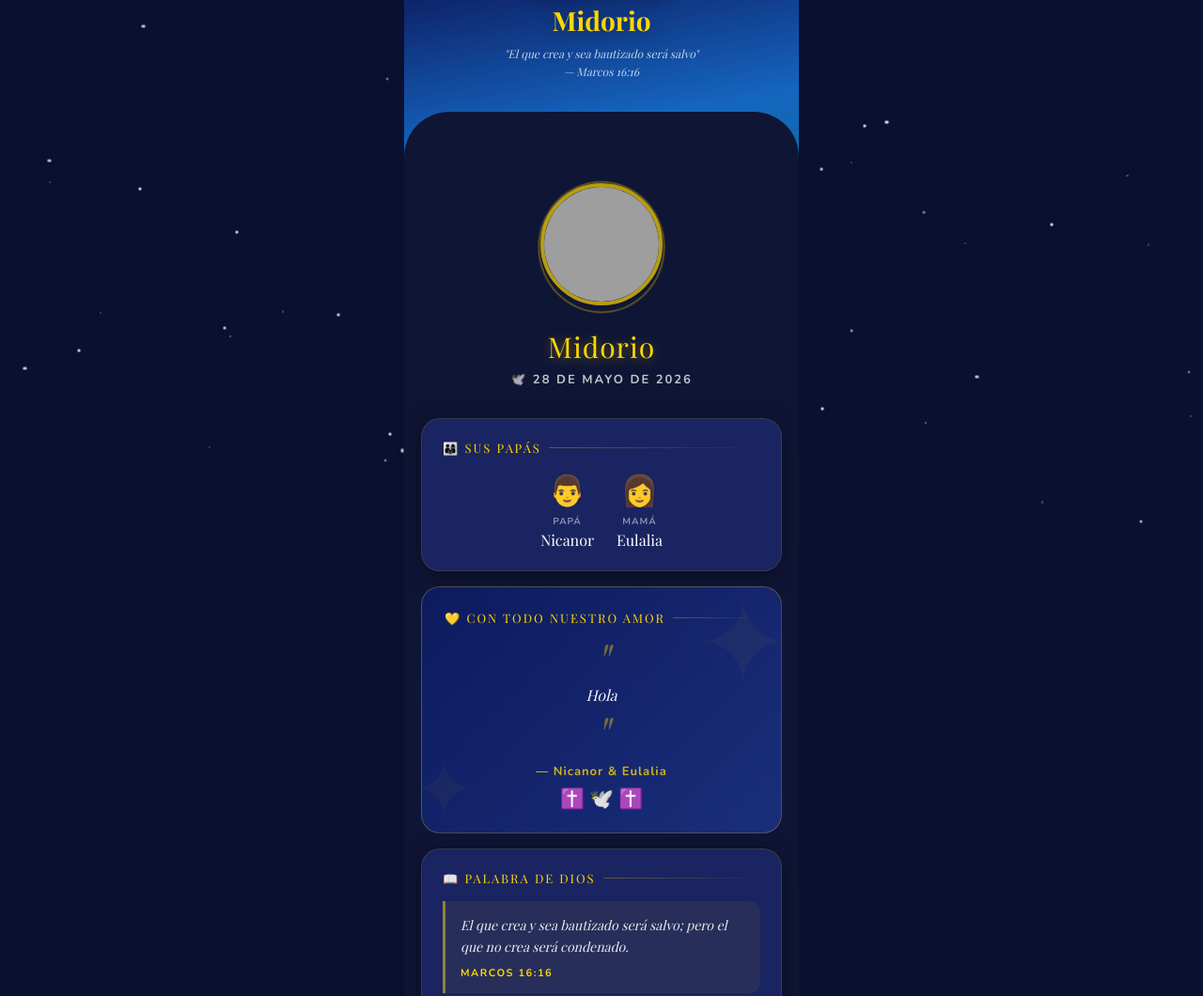
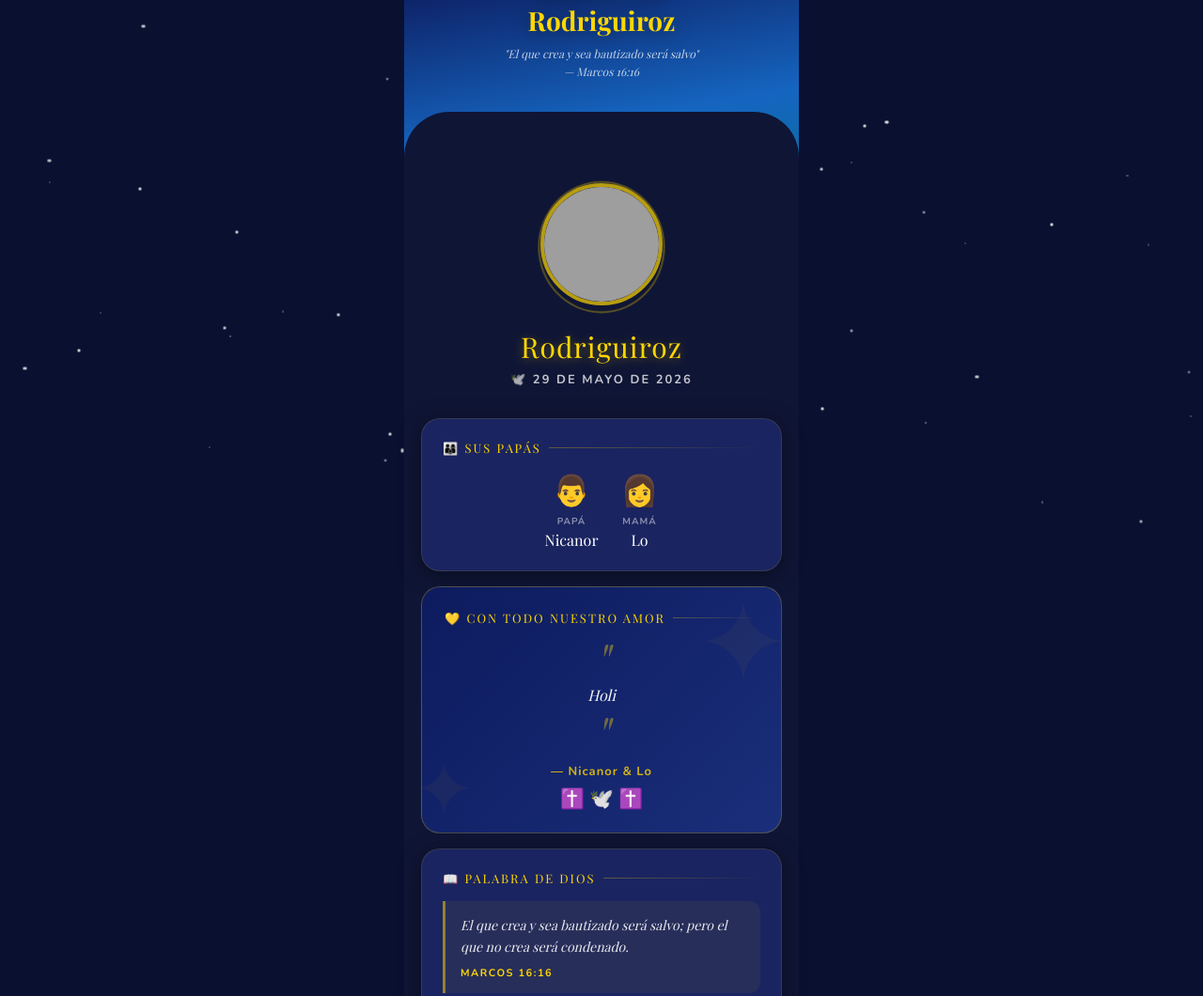
Before and after one commit to nfcconnectmx-sys/Bautizo, a plain HTML site: page BT-001/index.html in a window 1280 px wide. Shown: the part 239-1299 px from the top of the page at 94% size. Drawn offline with nearby package versions, Linux system fonts and the light colour scheme; grey boxes are pictures that could not be loaded; a web font is replaced by a local one.

Commit message:
Bautizo activado: BT-001

```diff
--- a/BT-001/index.html
+++ b/BT-001/index.html
@@ -3,7 +3,7 @@
 <head>
 <meta charset="UTF-8">
 <meta name="viewport" content="width=device-width, initial-scale=1.0, maximum-scale=1.0">
-<title>✝️ Bautizo de Midorio</title>
+<title>✝️ Bautizo de Rodriguiroz</title>
 <link href="https://fonts.googleapis.com/css2?family=Playfair+Display:ital,wght@0,400;0,700;1,400&family=Nunito:wght@400;600;700;900&display=swap" rel="stylesheet">
 <style>
 *{margin:0;padding:0;box-sizing:border-box;}
@@ -67,16 +67,16 @@ body{background:#0A1030;font-family:'Nunito',sans-serif;min-height:100vh;max-wid
   <div class="hero-logo">✦ Recuerdo Inteligente de Bautizo ✦</div>
   <span class="cross">✝️</span>
   <span class="dove">🕊️</span>
-  <h1 class="hero-title">Bautizo de<br><span>Midorio</span></h1>
+  <h1 class="hero-title">Bautizo de<br><span>Rodriguiroz</span></h1>
   <p class="hero-verse">"El que crea y sea bautizado será salvo"<br>— Marcos 16:16</p>
 </div>
 
 <div class="content">
 
   <div class="foto-section">
-    <div class="foto-ring"><img src="https://i.ibb.co/j2x5JS4/image-1779839646663.jpg" alt="Midorio" style="width:130px;height:130px;border-radius:50%;object-fit:cover;border:4px solid rgba(255,215,0,0.7);"></div>
-    <div class="bautizado-nombre">Midorio</div>
-    <div class="bautizado-fecha">🕊️ 28 de mayo de 2026</div>
+    <div class="foto-ring"><img src="https://i.ibb.co/DPtF2ZwN/1000083310.jpg" alt="Rodriguiroz" style="width:130px;height:130px;border-radius:50%;object-fit:cover;border:4px solid rgba(255,215,0,0.7);"></div>
+    <div class="bautizado-nombre">Rodriguiroz</div>
+    <div class="bautizado-fecha">🕊️ 29 de mayo de 2026</div>
   </div>
 
   <div class="card">
@@ -90,15 +90,15 @@ body{background:#0A1030;font-family:'Nunito',sans-serif;min-height:100vh;max-wid
       <div class="papa-item">
         <div class="papa-icon">👩</div>
         <div class="papa-label">Mamá</div>
-        <div class="papa-name">Eulalia</div>
+        <div class="papa-name">Lo</div>
       </div>
     </div>
   </div>
 
   <div class="mensaje-card">
     <div class="card-title">💛 Con todo nuestro amor</div>
-    <div class="mensaje-texto">Hola</div>
-    <div class="mensaje-firma">— Nicanor &amp; Eulalia</div>
+    <div class="mensaje-texto">Holi</div>
+    <div class="mensaje-firma">— Nicanor &amp; Lo</div>
     <div class="mensaje-corazones">✝️ 🕊️ ✝️</div>
   </div>
 
@@ -121,9 +121,9 @@ body{background:#0A1030;font-family:'Nunito',sans-serif;min-height:100vh;max-wid
   <div class="card">
     <div class="card-title">🙏 Oración</div>
     <div class="oracion-texto">
-      Señor, en este día tan especial, <strong style="color:#FFD700;">Midorio</strong> ha tomado la decisión más importante de su vida: seguirte a Ti.<br><br>
+      Señor, en este día tan especial, <strong style="color:#FFD700;">Rodriguiroz</strong> ha tomado la decisión más importante de su vida: seguirte a Ti.<br><br>
       Que tu Espíritu Santo sea su guía en cada paso, que tu amor sea su fortaleza en los momentos difíciles, y que tu Palabra ilumine siempre su camino.<br><br>
-      Bendice a sus padres, Nicanor y Eulalia, por haberlo/la criado en tu amor.<br><br>
+      Bendice a sus padres, Nicanor y Lo, por haberlo/la criado en tu amor.<br><br>
       Que este bautismo sea el inicio de una vida plena y abundante en Cristo Jesús.
     </div>
     <div class="oracion-amen">— Amén 🙏 —</div>
```
